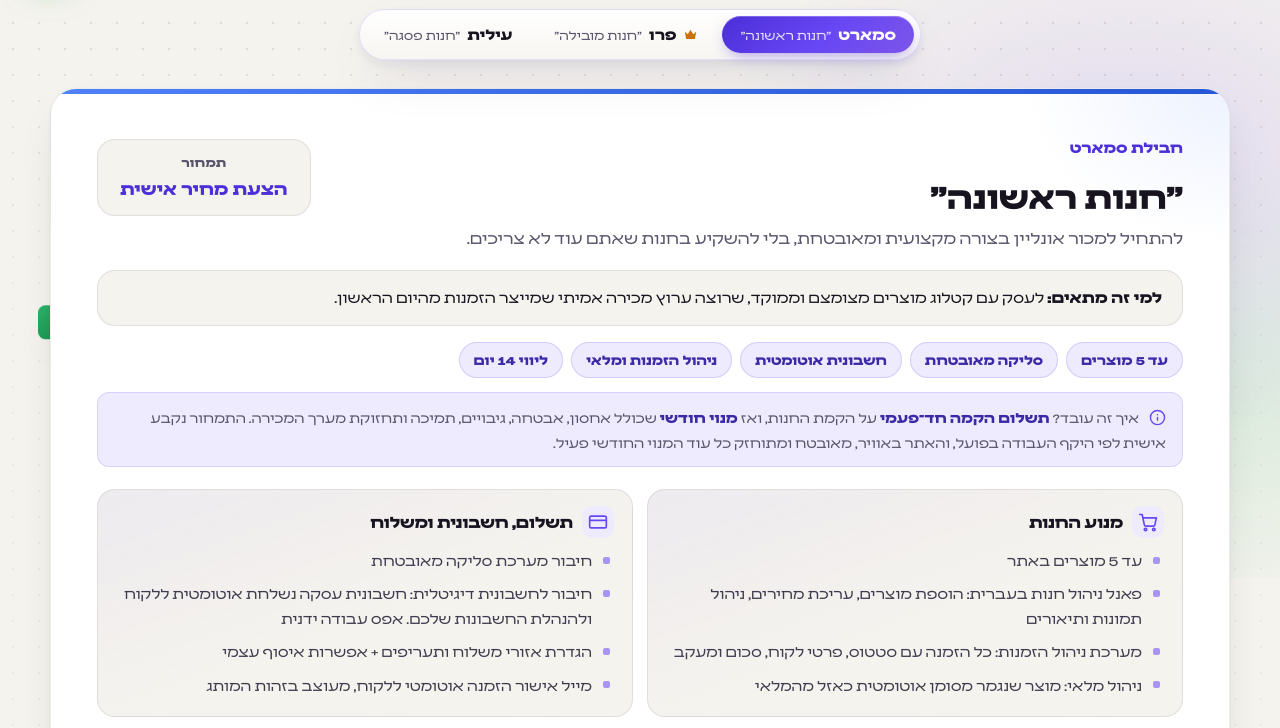
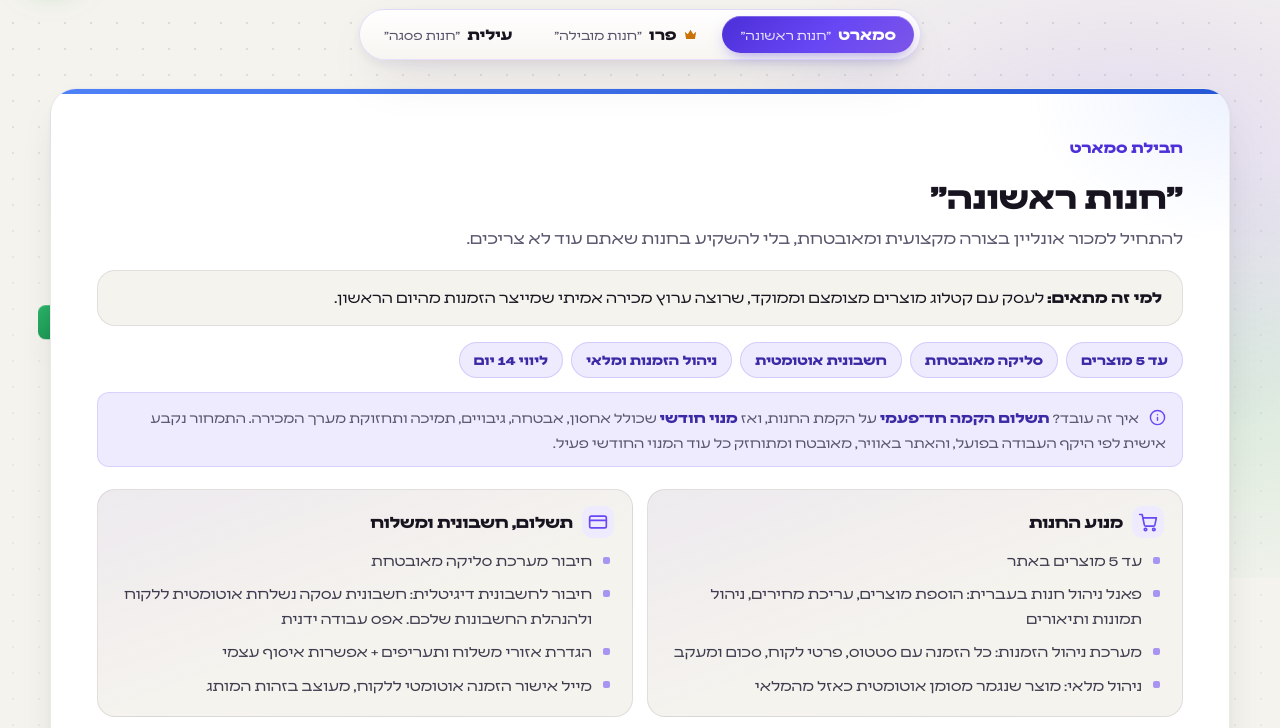
Before and after one commit to zvi293/Zstore-Ai, a plain HTML site: page online-stores/index.html in a window 1280 px wide. Shown: the part 800-1528 px from the top of the page. Drawn offline with Linux system fonts and the light colour scheme.

Commit message:
הסרת קופסת "תמחור / הצעת מחיר אישית" מכל החבילות
נמחקה מ-3 חבילות אתרי התדמית ו-3 חבילות החנויות, יחד עם ה-CSS שלה;
גרסת style.css עודכנה בכל העמודים.

Co-Authored-By: Claude Opus 5.5 <noreply@anthropic.com>

```diff
--- a/assets/css/style.css
+++ b/assets/css/style.css
@@ -1746,30 +1746,6 @@ html.a11y-motion .ai-section .st-split .mark svg { opacity: .95 !important; }
 .pkg-top { display: flex; flex-wrap: wrap; gap: 18px 26px; align-items: flex-end; justify-content: space-between; margin-bottom: 8px; }
 .pkg-top h2 { font-size: clamp(1.55rem, 2vw + 0.75rem, 2.1rem); margin: 0; }
 .pkg-kicker { font-weight: 700; color: var(--violet-deep); font-size: .95rem; }
-/* no public price list: a single cell pointing to a personal quote */
-.pkg-quote-box {
-  background: var(--paper);
-  border: 1px solid var(--line);
-  border-radius: var(--r-md);
-  overflow: hidden;
-}
-.pkg-quote-box .pp {
-  padding: 12px 22px;
-  text-align: center;
-}
-.pkg-quote-box .pp span {
-  display: block;
-  font-size: .78rem;
-  font-weight: 700;
-  color: var(--muted);
-  letter-spacing: .02em;
-  margin-bottom: 2px;
-}
-.pkg-quote-box .pp b {
-  font-weight: 700;
-  font-size: 1.1rem;
-  color: var(--violet-deep);
-}
 .pkg-price-note {
   display: block;
   color: var(--muted);
--- a/online-stores/index.html
+++ b/online-stores/index.html
@@ -35,7 +35,7 @@
   <link rel="preload" href="/assets/fonts/Leon-Regular.woff2" as="font" type="font/woff2" crossorigin>
   <link rel="preload" href="/assets/fonts/Leon-Heavy.woff2" as="font" type="font/woff2" crossorigin>
   <link rel="preload" as="image" href="/assets/img/brand/store-laptop-640.webp" imagesrcset="/assets/img/brand/store-laptop-640.webp 640w, /assets/img/brand/store-laptop-1280.webp 1280w" imagesizes="(max-width: 880px) 92vw, 38vw" fetchpriority="high">
-  <link rel="stylesheet" href="/assets/css/style.css?v=a62ed24a">
+  <link rel="stylesheet" href="/assets/css/style.css?v=0ba667b6">
 
   <script type="application/ld+json">
   {
@@ -263,9 +263,6 @@
             <p class="pkg-kicker">חבילת סמארט</p>
             <h2 id="basic-title">״חנות ראשונה״</h2>
           </div>
-          <div class="pkg-quote-box">
-            <div class="pp"><span>תמחור</span><b>הצעת מחיר אישית</b></div>
-          </div>
         </div>
         <p class="pkg-lead">להתחיל למכור אונליין בצורה מקצועית ומאובטחת, בלי להשקיע בחנות שאתם עוד לא צריכים.</p>
         <p class="pkg-fit"><b>למי זה מתאים:</b> לעסק עם קטלוג מוצרים מצומצם וממוקד, שרוצה ערוץ מכירה אמיתי שמייצר הזמנות מהיום הראשון.</p>
@@ -354,9 +351,6 @@
           <div>
             <p class="pkg-kicker">חבילת פרו · ⭐ הנבחרת ביותר</p>
             <h2 id="standard-title">״חנות מובילה״</h2>
-          </div>
-          <div class="pkg-quote-box">
-            <div class="pp"><span>תמחור</span><b>הצעת מחיר אישית</b></div>
           </div>
         </div>
         <p class="pkg-lead">חנות אמיתית. בלי תקרת מוצרים, עם הכלים שמעלים את הסל, מחזירים לקוחות שנטשו ומביאים קונים חדשים מגוגל.</p>
@@ -447,9 +441,6 @@
           <div>
             <p class="pkg-kicker">חבילת עילית</p>
             <h2 id="premium-title">״חנות פסגה״</h2>
-          </div>
-          <div class="pkg-quote-box">
-            <div class="pp"><span>תמחור</span><b>הצעת מחיר אישית</b></div>
           </div>
         </div>
         <p class="pkg-lead">חנות שהמכירות בה הן מנוע העסק. אוטומציה שעובדת 24/7, נוכחות במנועי AI, ואופטימיזציה שוטפת שמעלה את שיעור ההמרה חודש אחרי חודש.</p>
```
Also changed, not shown: 404.html (+1 -1 lines), accessibility/index.html (+1 -1 lines), ai-websites/index.html (+1 -1 lines), business-sites/index.html (+1 -10 lines), index.html (+1 -1 lines), privacy/index.html (+1 -1 lines), website-building/index.html (+1 -1 lines).
